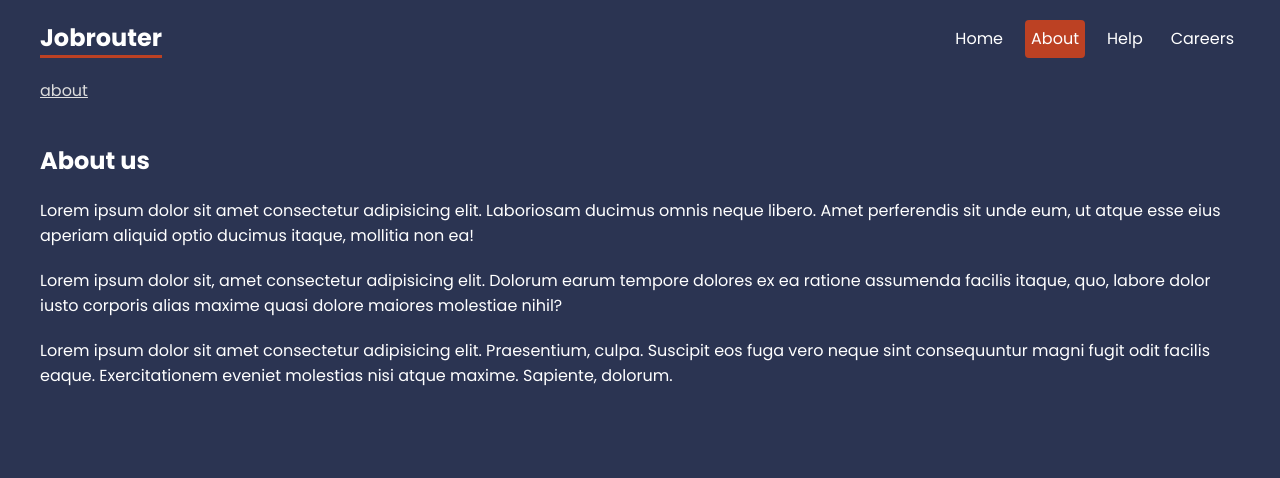
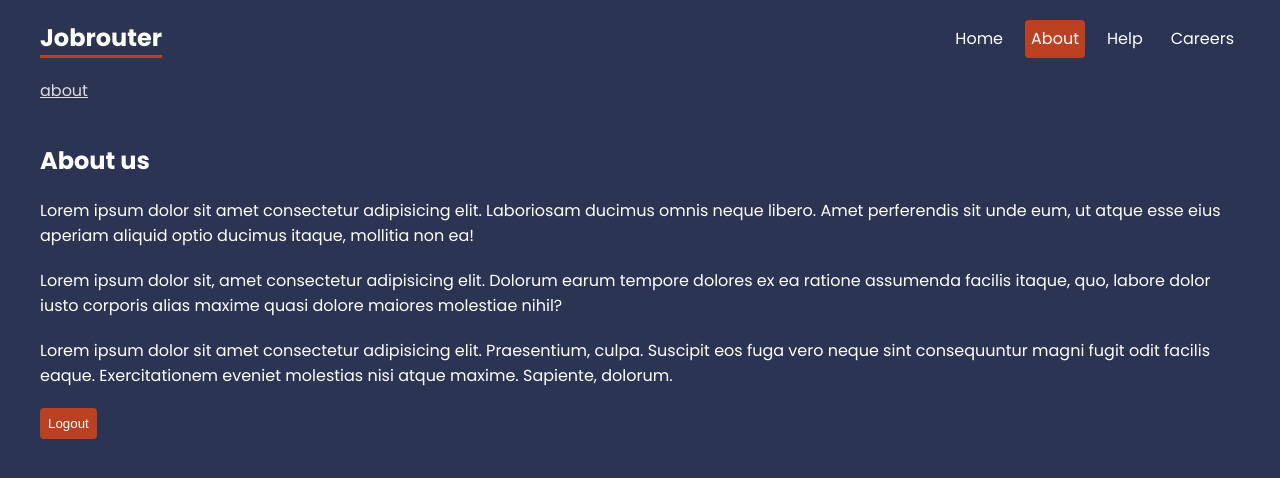
Before and after one commit to villiger9/jobrouter, a React (Vite) app: page /about in a window 1280 px wide. Shown: the top 478 px of the page. Built offline with nearby package versions, Linux system fonts and the light colour scheme.

Commit message:
navigate component check

```diff
--- a/src/pages/About.jsx
+++ b/src/pages/About.jsx
@@ -1,4 +1,13 @@
+import { Navigate } from "react-router-dom";
+import { useState } from "react";
+
 export default function About() {
+  const [user, setUser] = useState("mario");
+
+  if (!user) {
+    return <Navigate to="/" replace={true} />;
+  }
+
   return (
     <div className="about">
       <h2>About us</h2>
@@ -18,6 +27,8 @@
         facilis eaque. Exercitationem eveniet molestias nisi atque maxime.
         Sapiente, dolorum.
       </p>
+
+      <button onClick={() => setUser(null)}>Logout</button>
     </div>
   );
 }
```
